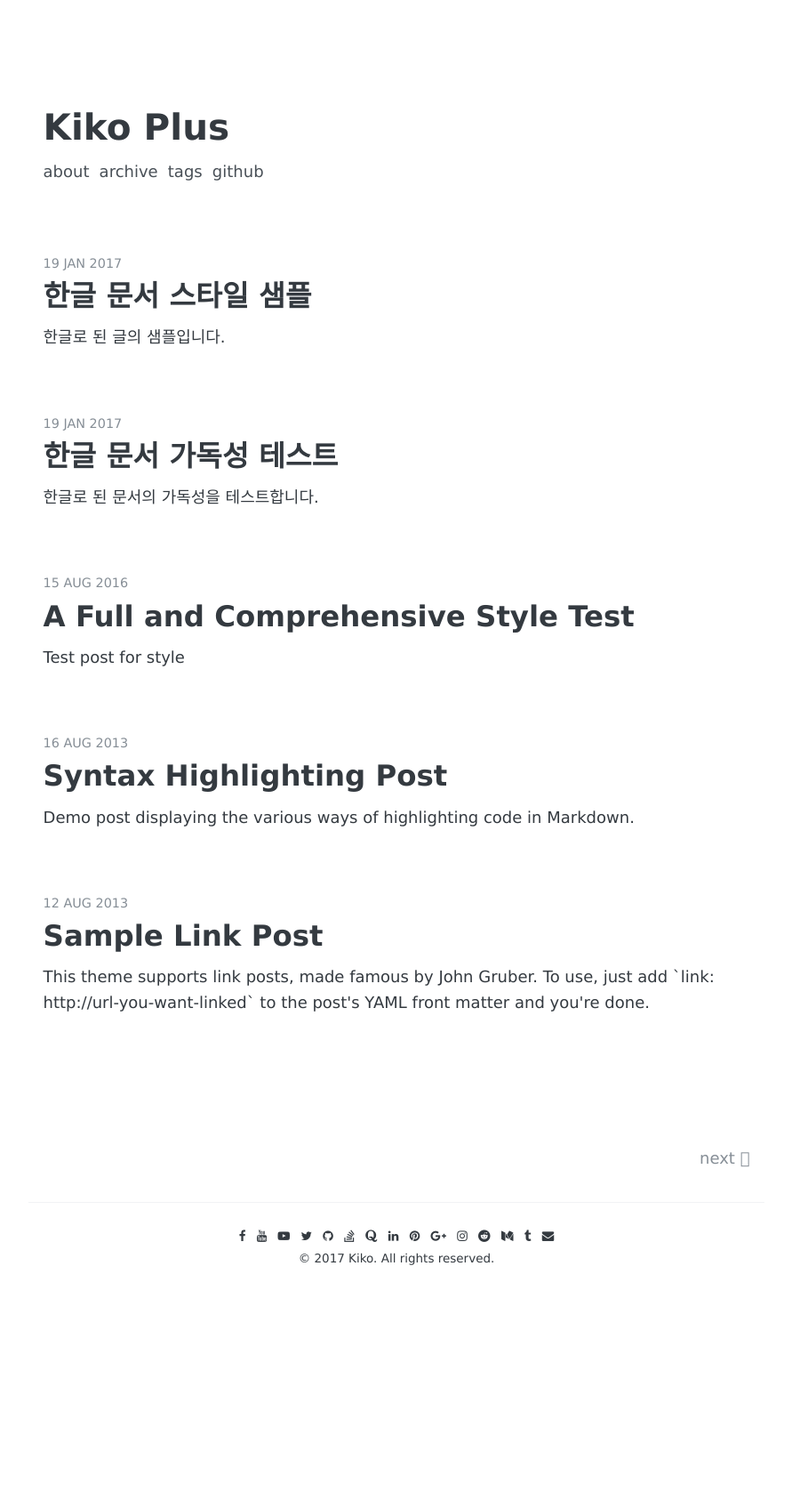
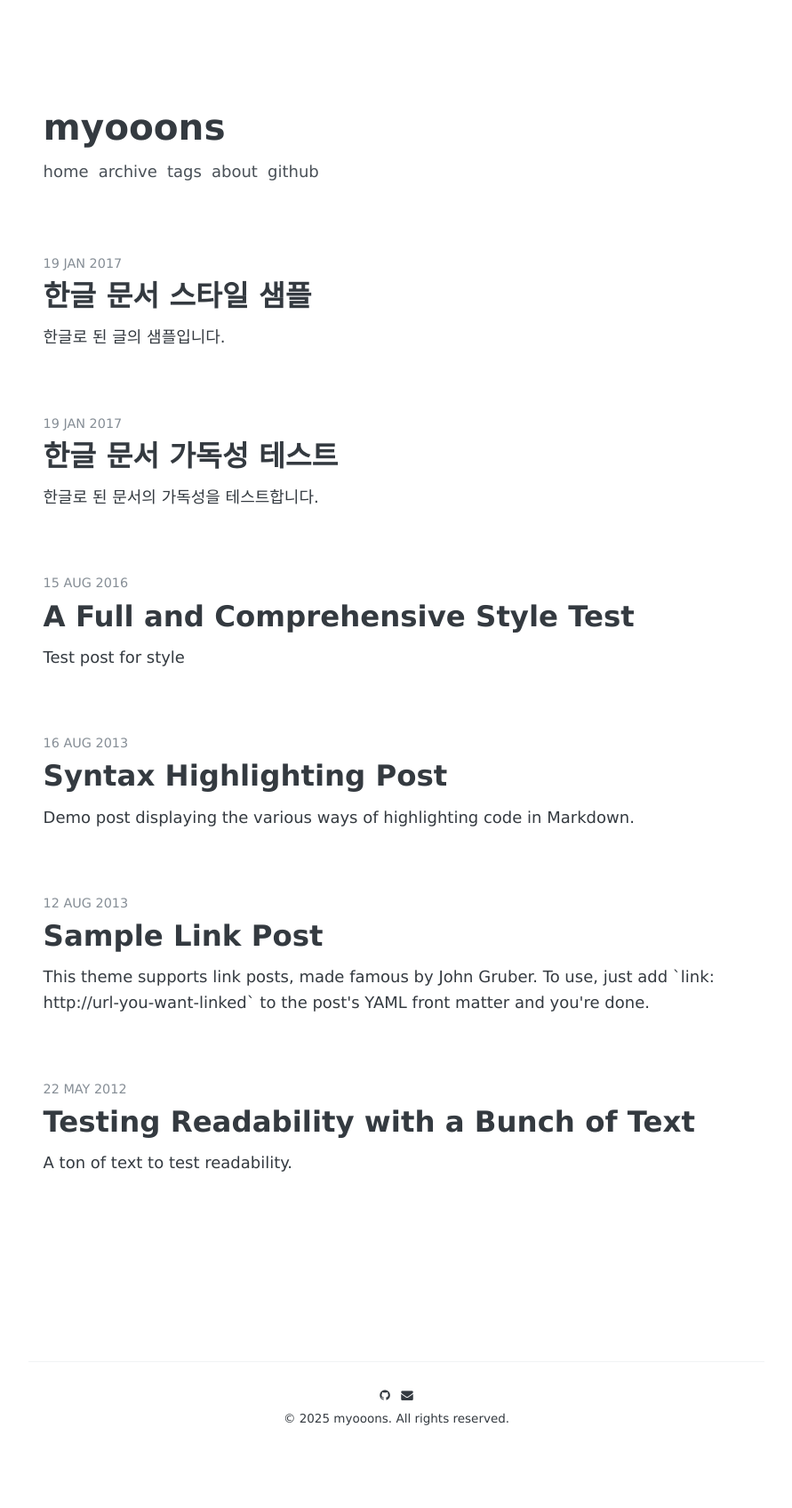
Before and after one commit to myooons/myooons.github.io, a Jekyll site: the page built from index.html, in a window 1280 px wide. Shown: the whole page at 89% size, without its empty margins (194-1085 px from the left). Built offline with Jekyll 4.4.1, drawn with Linux system fonts in a browser that asks for light colours; some web fonts are replaced; the list of posts is cut into pages by our own code; before the commit the page ends 1515 px from its top, so only the background shows below that; some of the changed lines change nothing that is shown.

Commit message:
Update _config.yml

```diff
--- a/_config.yml
+++ b/_config.yml
@@ -1,98 +1,80 @@
-# # # # # # # # # # # # #
-#   K i k o - p l u s   #
-# # # # # # # # # # # # #
+# =================================
+#  myooons.github.io — _config.yml
+# =================================
 
-# Basic
-name:               "Kiko Plus"
+name: "myooons"
+description: "매주 수요일, AI가 분석하는 주간 종목 추천 & 투자 인사이트"
 
 author:
-  facebook:         your-id
-  youtubeUser:      your-id
-  youtubeChannel:   your-id
-  twitter:          your-id
-  github:           your-id
-  stackoverflow:    your-id
-  quora:            your-id
-  linkedin:         your-id
-  pinterest:        your-id
-  googlePlus:       your-id
-  instagram:        your-id
-  reddit:           your-id
-  medium:           your-id
-  tumblr:           your-id
-  email:            your-id@your-email.com
+  github:    myooons
+  email:     kimys824@naver.com
 
 copyright:
-  year:             2017
-  name:             Kiko
+  year: 2025
+  name: myooons
 
-# Google-analytics
+# Google Analytics
 google-analytics:
-  id:               ""
+  id: ""
 
 # Disqus
 disqus:
-  id:               "kiko-plus"
+  id: ""
 
-# URL
-url:                "https://AWEEKJ.github.io" # the base hostname & protocol for your site
-# url:                "http://localhost:4000" # use this url when you develop
-baseurl:            "/Kiko-plus" # the subpath of your site, e.g. /blog
+# URL — 본인 주소로 변경하세요
+url: "https://myooons.github.io"
+baseurl: ""
 
-
-# http://en.wikipedia.org/wiki/List_of_tz_database_time_zones
-timezone:           Asia/Seoul
-permalink:          /:year-:month-:day/:title/
+timezone: Asia/Seoul
+permalink: /:year-:month-:day/:title/
 
 # Pagination
-paginate:           5
-paginate_path:      /page:num/
+paginate: 8
+paginate_path: /page:num/
 
 # Markdown
-markdown:           kramdown
+markdown: kramdown
 kramdown:
-  input:            GFM
+  input: GFM
+  syntax_highlighter: rouge
 
 # Navigation
 nav:
-  - name:           "About"
-    url:            "/about"
-  - name:           "Archive"
-    url:            "/archive"
-  - name:           "Tags"
-    url:            "/tags"
-  - name:           "Github"
-    url:            "https://github.com/AWEEKJ/Kiko-plus"
+  - name: "Home"
+    url: "/"
+  - name: "Archive"
+    url: "/archive"
+  - name: "Tags"
+    url: "/tags"
+  - name: "About"
+    url: "/about"
+  - name: "GitHub"
+    url: "https://github.com/myooons"
 
 # Sass
 sass:
-  sass_dir:         _sass
-  style:            :compressed
+  sass_dir: _sass
+  style: :compressed
 
-# Scopes
+# Defaults
 defaults:
-  -
-    scope:
-      path:         ""
-      type:         "pages"
+  - scope:
+      path: ""
+      type: "pages"
     values:
-      layout:       "page"
-  -
-    scope:
-      path:         ""
-      type:         "posts"
+      layout: "page"
+  - scope:
+      path: ""
+      type: "posts"
     values:
-      layout:       "post"
+      layout: "post"
 
-# jekyll-seo-tag, see: http://www.rubydoc.info/gems/jekyll-seo-tag/1.2.0
-gems:
+plugins:
   - jekyll-seo-tag
   - jekyll-paginate
-  - jekyll-admin
 
-plugins:
-  - jekyll-feed
-  - jekyll-sitemap
-  - jekyll-seo-tag
-
-exclude:            [vendor]
+exclude:
+  - vendor
+  - Gemfile
+  - Gemfile.lock
+  - README.md
```
